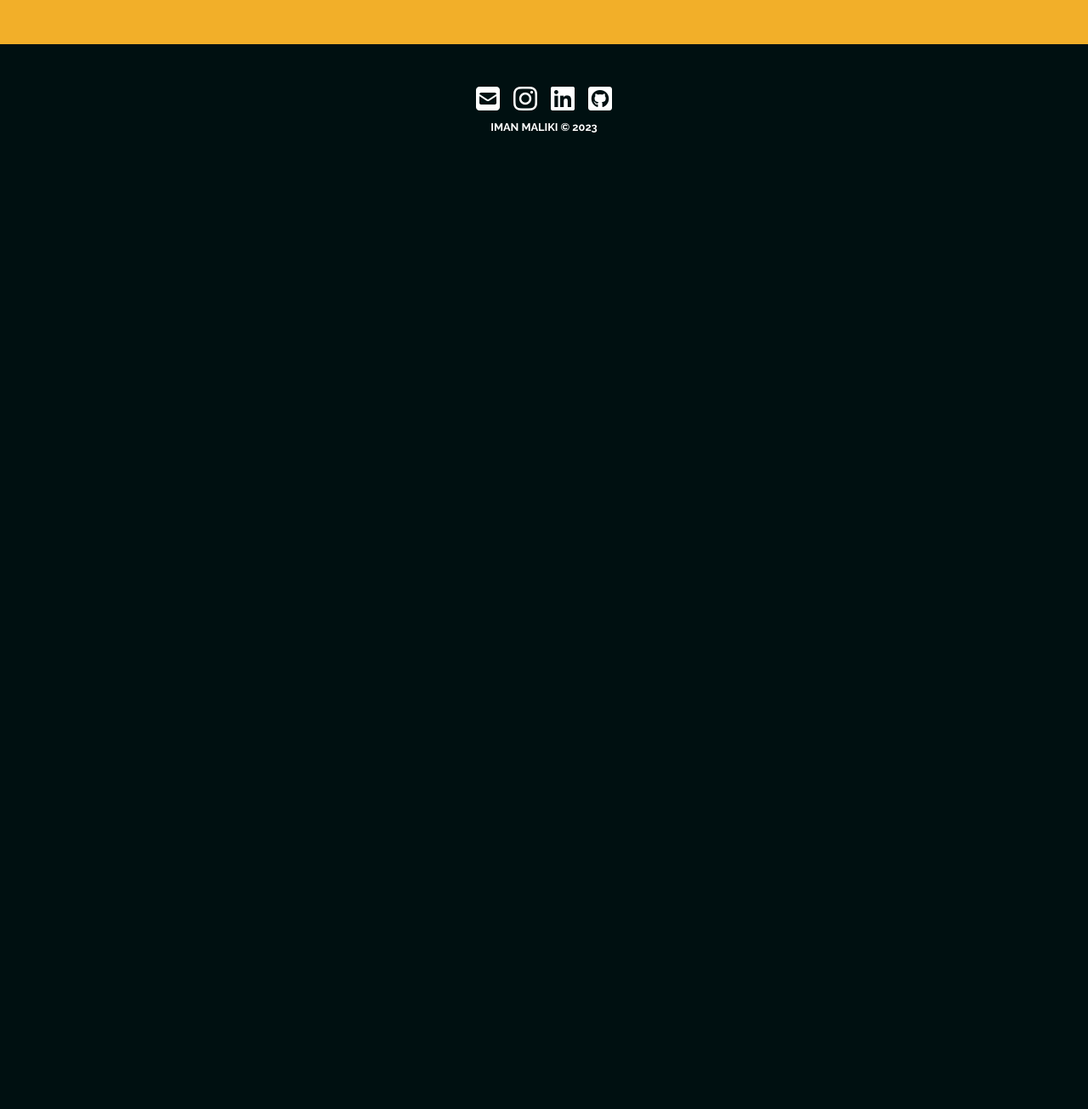
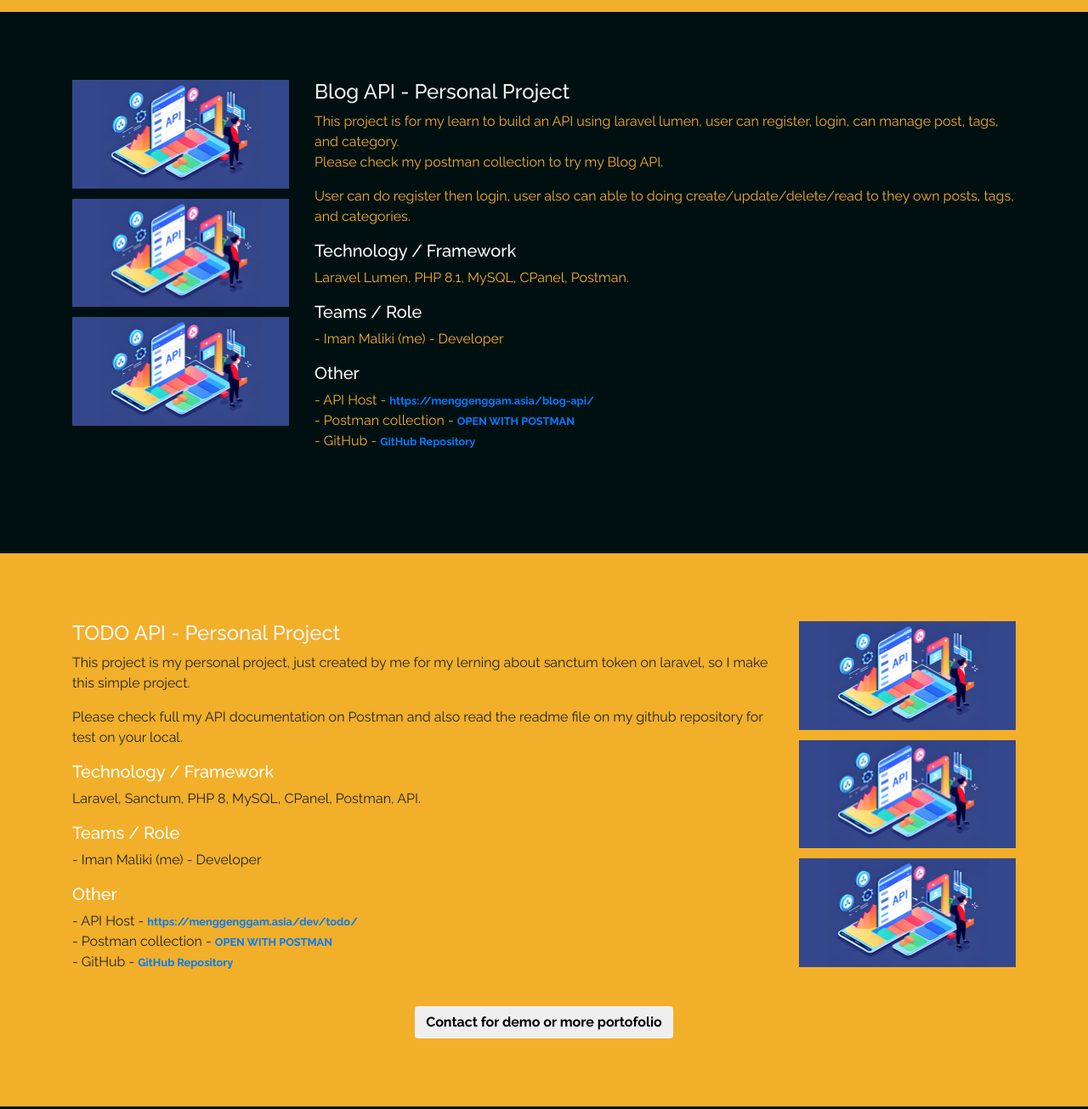
Before and after one commit to imanmaliki11/profile-page, a plain HTML site: page project/index.html in a window 1280 px wide. Shown: the part 2840-4145 px from the top of the page at 85% size. Before the commit the page ends 3048 px from the top, so only its background shows below. Drawn offline with nearby package versions, Linux system fonts and the light colour scheme.

Commit message:
Update my project list

```diff
--- a/project/index.html
+++ b/project/index.html
@@ -30,6 +30,8 @@
                 <li><a class="nav-link" href="#dsop">DSOP</a></li>
                 <li><a class="nav-link" href="#bakoelomah">Bakoel Omah</a></li>
                 <li><a class="nav-link" href="#dne-track">DNE Track</a></li>
+                <li><a class="nav-link" href="#blog-api">Blog API</a></li>
+                <li><a class="nav-link" href="#todo-api">TODO API</a></li>
             </ul>
         </div>
 
@@ -165,6 +167,85 @@
                     </p>
                 </div>
             </div>
+        </div>
+    </div>
+
+    <div class="container-fluid portfolio portfolio2" id="blog-api">
+        <div class="container">
+            <div class="row">
+                <div class="col-lg-3 col-md-12 col-xs-12">
+                    <img style="margin-bottom: .75rem;" src="/assets/img/API/api-general.png">
+                    <img style="margin-bottom: .75rem;" src="/assets/img/API/api-general.png">
+                    <img style="margin-bottom: .75rem;" src="/assets/img/API/api-general.png">
+                </div>
+
+                <div class="col-lg-9 col-md-12">
+                    <h4>Blog API - Personal Project</h4>
+                    <p>
+                        This project is for my learn to build an API using laravel lumen, user can register, login, can manage post, tags, and category.
+                        <br/>
+                        Please check my postman collection to try my Blog API.
+                    </p>
+                    <p>
+                        User can do register then login, user also can able to doing create/update/delete/read to they own posts, tags, and categories.
+                    </p>
+
+                    <h5 style="color: #fff;">Technology / Framework</h5>
+                    <p>
+                        Laravel Lumen, PHP 8.1, MySQL, CPanel, Postman.
+                    </p>
+
+                    <h5 style="color: #fff;">Teams / Role</h5>
+                    <p>
+                        - Iman Maliki (me) - Developer<br/>
+                    </p>
+
+                    <h5 style="color: #fff;">Other</h5>
+                    <p style="border-bottom: 0 !important;">
+                        - API Host - <a target="_blank" href="https://menggenggam.asia/blog-api/" class="font-weight-bold small">https://menggenggam.asia/blog-api/</a><br/>
+                        - Postman collection - <a target="_blank" href="https://documenter.getpostman.com/view/12621150/2s83mgFgxZ" class="font-weight-bold small">OPEN WITH POSTMAN</a><br/>
+                        - GitHub - <a target="_blank" href="https://github.com/imanmaliki11/BLOG-API" class="font-weight-bold small">GitHub Repository</a><br/>
+                    </p>
+                </div>
+            </div>
+        </div>
+    </div>
+
+    <div class="container-fluid portfolio" id="todo-api">
+        <div class="container">
+            <div class="row">
+                <div class="col-lg-9 col-md-12">
+                    <h4>TODO API - Personal Project</h4>
+                    <p>
+                        This project is my personal project, just created by me for my lerning about sanctum token on laravel, so I make this simple project.
+                    </p>
+                    <p>
+                        Please check full my API documentation on Postman and also read the readme file on my github repository for test on your local.
+                    </p>
+
+                    <h5 style="color: #fff;">Technology / Framework</h5>
+                    <p>
+                        Laravel, Sanctum, PHP 8, MySQL, CPanel, Postman, API.
+                    </p>
+
+                    <h5 style="color: #fff;">Teams / Role</h5>
+                    <p>
+                        - Iman Maliki (me) - Developer<br/>
+                    </p>
+
+                    <h5 style="color: #fff;">Other</h5>
+                    <p style="border-bottom: 0 !important;">
+                        - API Host - <a target="_blank" href="https://menggenggam.asia/dev/todo/" class="font-weight-bold small">https://menggenggam.asia/dev/todo/</a><br/>
+                        - Postman collection - <a target="_blank" href="https://documenter.getpostman.com/view/12621150/VV51tuLW" class="font-weight-bold small">OPEN WITH POSTMAN</a><br/>
+                        - GitHub - <a target="_blank" href="https://github.com/imanmaliki11/TODO-API" class="font-weight-bold small">GitHub Repository</a><br/>
+                    </p>
+                </div>
+                <div class="col-lg-3 col-md-12 col-xs-12">
+                    <img style="margin-bottom: .75rem;" src="/assets/img/API/api-general.png">
+                    <img style="margin-bottom: .75rem;" src="/assets/img/API/api-general.png">
+                    <img style="margin-bottom: .75rem;" src="/assets/img/API/api-general.png">
+                </div>
+            </div>
             <div class="text-center">
                 <a href="mailto:imanmaliki11@gmail.com"><button class="btn"><b>Contact for demo or more portofolio</b></button></a>
             </div>
@@ -198,7 +279,6 @@
     <script src="https://code.jquery.com/jquery-3.2.1.min.js"></script>
     <script src="https://cdnjs.cloudflare.com/ajax/libs/popper.js/1.14.3/umd/popper.min.js"></script>
     <script src="https://stackpath.bootstrapcdn.com/bootstrap/4.1.1/js/bootstrap.min.js"></script>
-    <!-- <script defer src="https://use.fontawesome.com/releases/v5.0.2/js/all.js"></script> -->
     <link rel="stylesheet" href="https://cdnjs.cloudflare.com/ajax/libs/font-awesome/6.4.0/css/all.min.css" integrity="sha512-iecdLmaskl7CVkqkXNQ/ZH/XLlvWZOJyj7Yy7tcenmpD1ypASozpmT/E0iPtmFIB46ZmdtAc9eNBvH0H/ZpiBw==" crossorigin="anonymous" referrerpolicy="no-referrer" />
     <script src="/assets/js/func.js"></script>
 </body>
```
Also changed, not shown: index.html (+16 -2 lines), assets/img/API/api-general.png (added).
